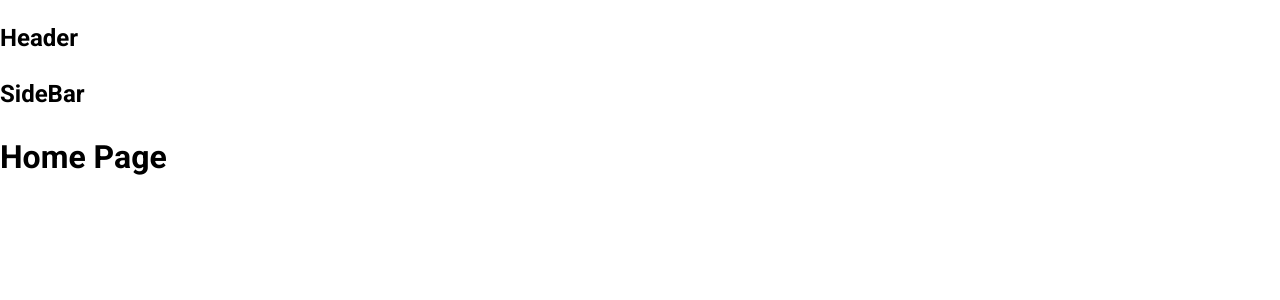
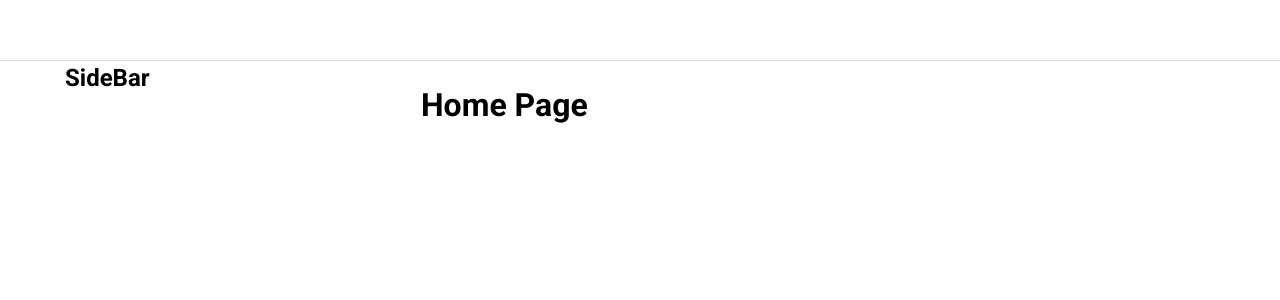
Before and after one commit to DinhKhacDien/tiktok-ui, a React (Create React App) app: page / in a window 1280 px wide. Shown: the top 300 px of the page. Built offline with nearby package versions, Linux system fonts and the light colour scheme.

Commit message:
finish create base scss for header

```diff
--- a/package.json
+++ b/package.json
@@ -6,6 +6,7 @@
         "@testing-library/jest-dom": "^5.17.0",
         "@testing-library/react": "^13.4.0",
         "@testing-library/user-event": "^13.5.0",
+        "classnames": "^2.5.1",
         "normalize.css": "^8.0.1",
         "react": "^18.3.1",
         "react-dom": "^18.3.1",
--- a/src/component/GlobalStyle/GlobalStyle.scss
+++ b/src/component/GlobalStyle/GlobalStyle.scss
@@ -3,8 +3,12 @@
 
 :root {
     --primary: #fe2c55;
+    --default-layout-header-height: 60px;
+    --default-layout-width: 1150px;
 }
 * {
+    margin: 0;
+    padding: 0;
     box-sizing: border-box;
 }
 html {
--- /dev/null
+++ b/src/component/Layout/DefautLayout/DefaultLayout.module.scss
@@ -0,0 +1,14 @@
+.wrapper {
+    display: flex;
+    flex-direction: column;
+    align-items: center;
+}
+
+.container {
+    width: var(--default-layout-width);
+    display: flex;
+}
+
+.content {
+    flex: 1;
+}
--- /dev/null
+++ b/src/component/Layout/DefautLayout/SideBar/SideBar.module.scss
@@ -0,0 +1,3 @@
+.wrapper {
+    width: 356px;
+}
--- a/src/component/Layout/DefautLayout/SideBar/index.js
+++ b/src/component/Layout/DefautLayout/SideBar/index.js
@@ -1,5 +1,14 @@
+import styles from './SideBar.module.scss';
+import classNames from 'classnames/bind';
+const cx = classNames.bind(styles);
 function SideBar() {
-    return <h2>SideBar</h2>;
+    return (
+        <aside>
+            <div className={cx('wrapper')}>
+                <h2>SideBar</h2>
+            </div>
+        </aside>
+    );
 }
 
 export default SideBar;
--- a/src/component/Layout/DefautLayout/index.js
+++ b/src/component/Layout/DefautLayout/index.js
@@ -1,13 +1,15 @@
+import classNames from 'classnames/bind';
+import styles from './DefaultLayout.module.scss';
 import Header from '~/component/Layout/components/Header';
 import SideBar from './SideBar';
-
+const cx = classNames.bind(styles);
 function DefaultLayout({ children }) {
     return (
-        <div>
+        <div className={cx('wrapper')}>
             <Header />
-            <div className="container">
+            <div className={cx('container')}>
                 <SideBar />
-                <div className="content">{children}</div>
+                <div className={cx('content')}>{children}</div>
             </div>
         </div>
     );
--- a/src/component/Layout/HeaderOnly/index.js
+++ b/src/component/Layout/HeaderOnly/index.js
@@ -1,5 +1,5 @@
 import Header from '~/component/Layout/components/Header';
-function DefaultLayout({ children }) {
+function HeaderOnly({ children }) {
     return (
         <div>
             <Header />
@@ -10,4 +10,4 @@
     );
 }
 
-export default DefaultLayout;
+export default HeaderOnly;
--- /dev/null
+++ b/src/component/Layout/components/Header/Header.module.scss
@@ -0,0 +1,12 @@
+.wrapper {
+    width: 100%;
+    height: var(--default-layout-header-height);
+    box-shadow: rgba(0, 0, 0, 0.12) 0px 1px 1px;
+    display: flex;
+    justify-content: center;
+}
+
+.inner {
+    height: 100%;
+    width: var(--default-layout-width);
+}
--- a/src/component/Layout/components/Header/index.js
+++ b/src/component/Layout/components/Header/index.js
@@ -1,5 +1,12 @@
+import classNames from 'classnames/bind';
+import styles from './Header.module.scss';
+const cx = classNames.bind(styles);
 function Header() {
-    return <h2>Header</h2>;
+    return (
+        <header className={cx('wrapper')}>
+            <div className={cx('inner')}></div>
+        </header>
+    );
 }
 
 export default Header;
--- a/src/routes/index.js
+++ b/src/routes/index.js
@@ -3,9 +3,10 @@
 import Home from '~/pages/Home';
 import Following from '~/pages/Following';
 import Upload from '~/pages/Upload';
+// routes no login
 export const publicRoutes = [
     { path: '/', component: Home },
     { path: '/following', component: Following },
     { path: '/upload', component: Upload, layout: HeaderOnly },
-]; // routes no login
+];
 export const privateRoutes = []; // routes to login
```
Also changed, not shown: 1 other file (tests, documents, lock files or other folders).
